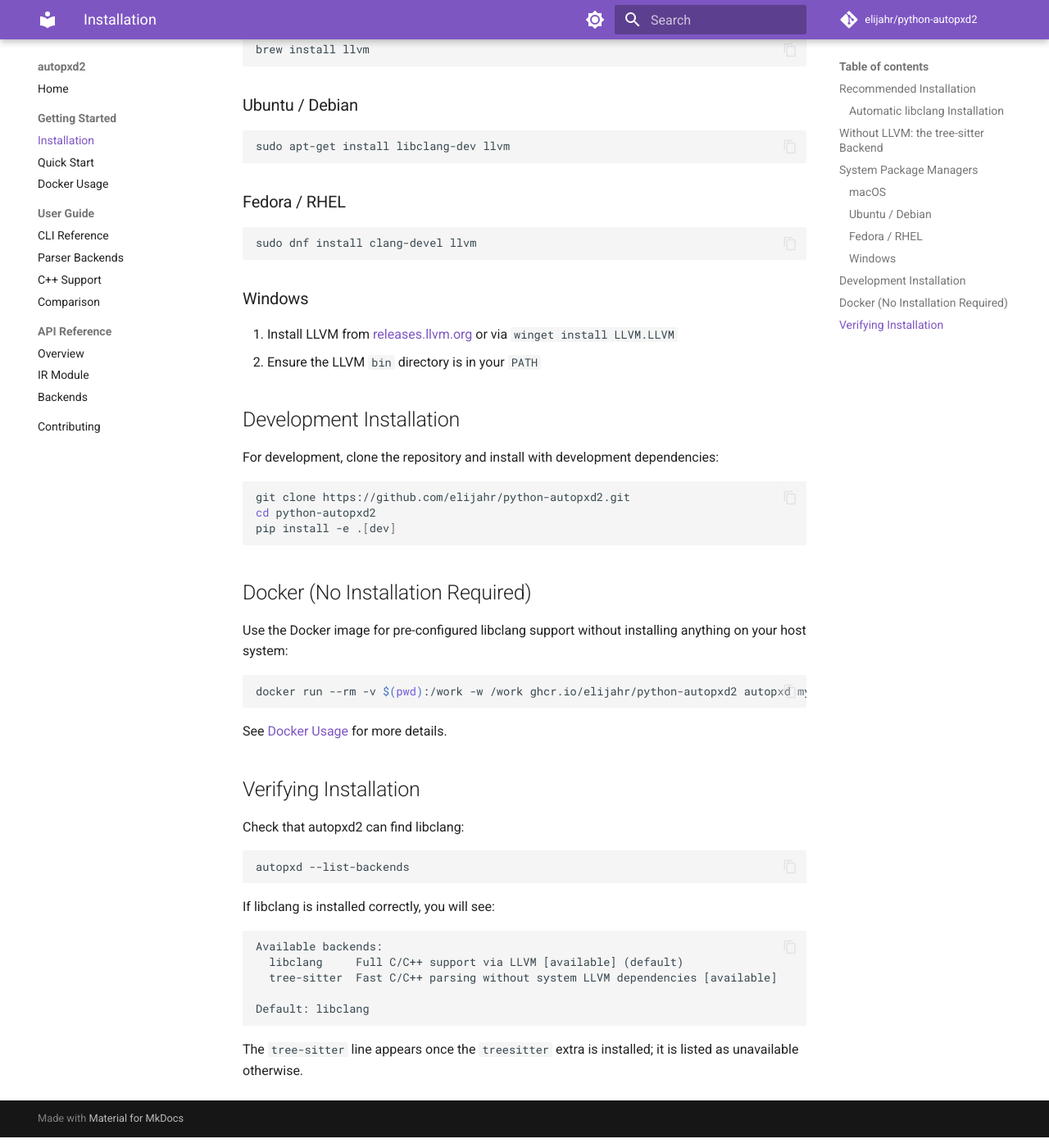
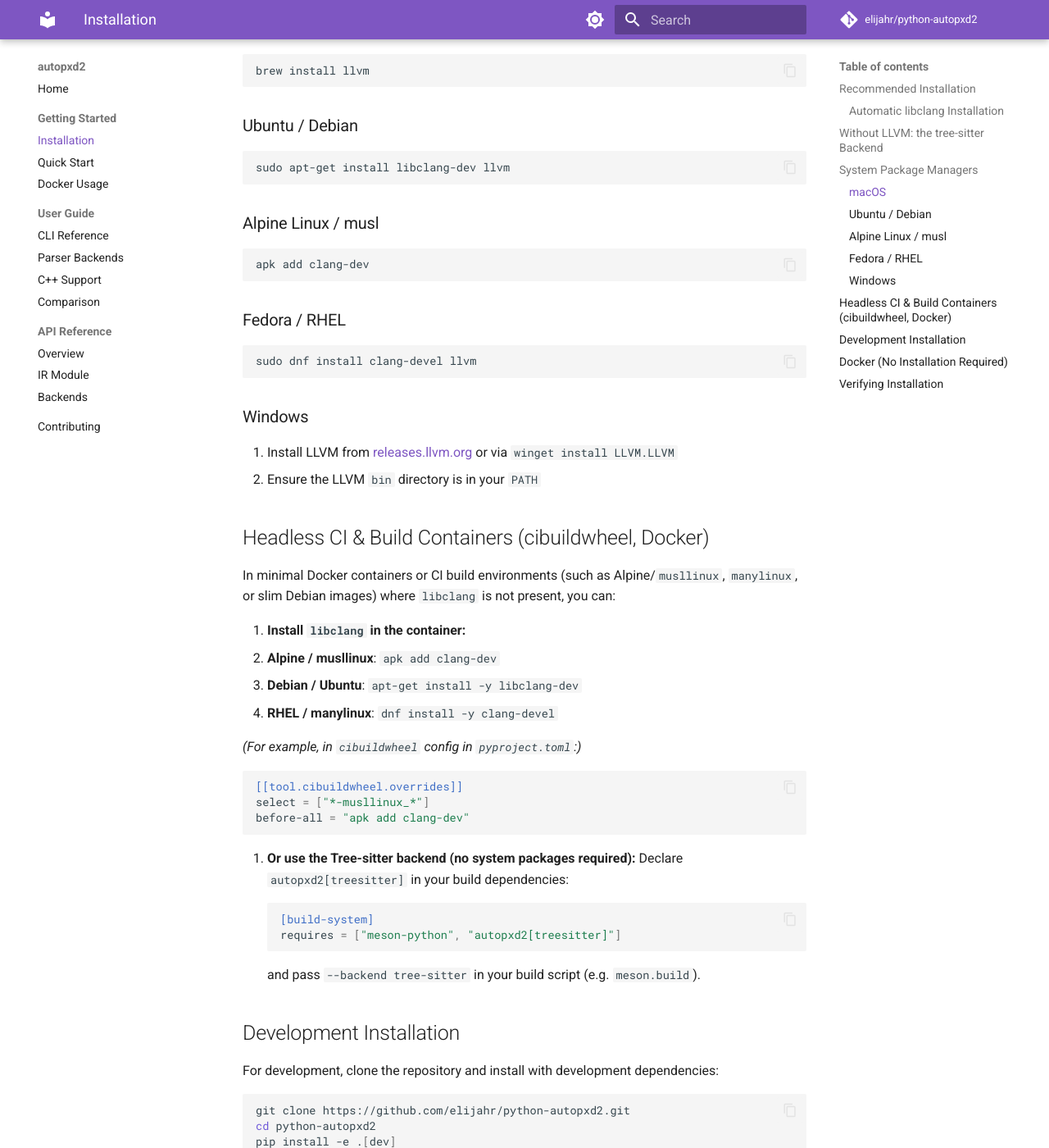
Before and after one commit to elijahr/python-autopxd2, an MkDocs documentation site: the page built from docs/getting-started/installation.md, in a window 1280 px wide and 1400 px high, scrolled down 1123 px. Shown: the whole window at 82% size. Built offline with MkDocs 1.6.1 and Material for MkDocs 9.7.7, drawn with Linux system fonts in a browser that asks for light colours; comment, search, counter and statistics services are not loaded; the version menu is left out; some of the changed text lies outside the part shown.

Commit message:
docs: add Alpine/CI container guidance, clarify tree-sitter limitations, and improve backend error message (#78)
Resolves #77.

### Overview

Following investigation of #77 (where `autopxd` failed inside an Alpine
Linux / `musllinux` cibuildwheel container because neither `libclang.so`
nor the `autopxd2[treesitter]` extra was available in the isolated build
environment), this PR provides clearer guidance, explicit documentation
of backend limitations, and a more actionable error message.

### Changes

1. **CLI Error Message (`autopxd/__init__.py`)**:
- When `libclang` is requested or resolved but unavailable, the error
message now lists package managers for common Linux distributions
(including Alpine `apk add clang-dev`).
- Clearly points to the `tree-sitter` alternative (`pip install
"autopxd2[treesitter]"` + `autopxd --backend tree-sitter`) while
explicitly noting that it is more limited (single file only, no
`#include` recursion, no `#define` macros).
   - Added unit test in `test/test_cli.py` to verify this guidance.

2. **System Package Managers (`README.md`,
`docs/getting-started/installation.md`)**:
   - Added Alpine Linux / musl: `apk add clang-dev`.

3. **Headless CI & Build Containers Guide (`README.md`,
`docs/getting-started/installation.md`)**:
- Added a section explaining how to configure container builds
(cibuildwheel, Docker, minimal runner images) either by installing
`libclang` (e.g. `before-all = "apk add clang-dev"`) or by declaring
`autopxd2[treesitter]` in `build-system.requires`.

4. **Tree-sitter Limitations & Trade-offs (`README.md`,
`docs/user-guide/backends.md`)**:
- Clarified in detail what tree-sitter does and does not support
compared to `libclang` (no `#include` expansion, no `#define` macro
extraction, no system include detection, rejects `--std`/`--clang-arg`).
   - Outlined guidance on when to choose tree-sitter vs libclang.

5. **Changelog (`CHANGELOG.md`)**:
   - Documented the changes under `[Unreleased]`.

Co-authored-by: Elijah Shaw-Rutschman <elijahr@users.noreply.github.com>

````diff
--- a/docs/getting-started/installation.md
+++ b/docs/getting-started/installation.md
@@ -35,8 +35,8 @@
 ```
 
 This backend parses only the file you give it: it does not follow `#include`
-directives, does not extract `#define` macros, and rejects `--std` and
-`--clang-arg`. See [Parser Backends](../user-guide/backends.md).
+directives, does not extract `#define` macros, does not detect system include
+paths, and rejects `--std` and `--clang-arg`. See [Parser Backends](../user-guide/backends.md).
 
 ## System Package Managers
 
@@ -54,6 +54,12 @@
 sudo apt-get install libclang-dev llvm
 ```
 
+### Alpine Linux / musl
+
+```bash
+apk add clang-dev
+```
+
 ### Fedora / RHEL
 
 ```bash
@@ -64,6 +70,30 @@
 
 1. Install LLVM from [releases.llvm.org](https://releases.llvm.org/) or via `winget install LLVM.LLVM`
 2. Ensure the LLVM `bin` directory is in your `PATH`
+
+## Headless CI & Build Containers (cibuildwheel, Docker)
+
+In minimal Docker containers or CI build environments (such as Alpine/`musllinux`, `manylinux`, or slim Debian images) where `libclang` is not present, you can:
+
+1. **Install `libclang` in the container:**
+   - **Alpine / musllinux**: `apk add clang-dev`
+   - **Debian / Ubuntu**: `apt-get install -y libclang-dev`
+   - **RHEL / manylinux**: `dnf install -y clang-devel`
+
+   *(For example, in `cibuildwheel` config in `pyproject.toml`:)*
+   ```toml
+   [[tool.cibuildwheel.overrides]]
+   select = ["*-musllinux_*"]
+   before-all = "apk add clang-dev"
+   ```
+
+2. **Or use the Tree-sitter backend (no system packages required):**
+   Declare `autopxd2[treesitter]` in your build dependencies:
+   ```toml
+   [build-system]
+   requires = ["meson-python", "autopxd2[treesitter]"]
+   ```
+   and pass `--backend tree-sitter` in your build script (e.g. `meson.build`).
 
 ## Development Installation
 
````
Also changed, not shown: CHANGELOG.md (+15 -1 lines), README.md (+31 -5 lines), autopxd/__init__.py (+18 -3 lines), docs/user-guide/backends.md (+15 -8 lines), 1 other file.
